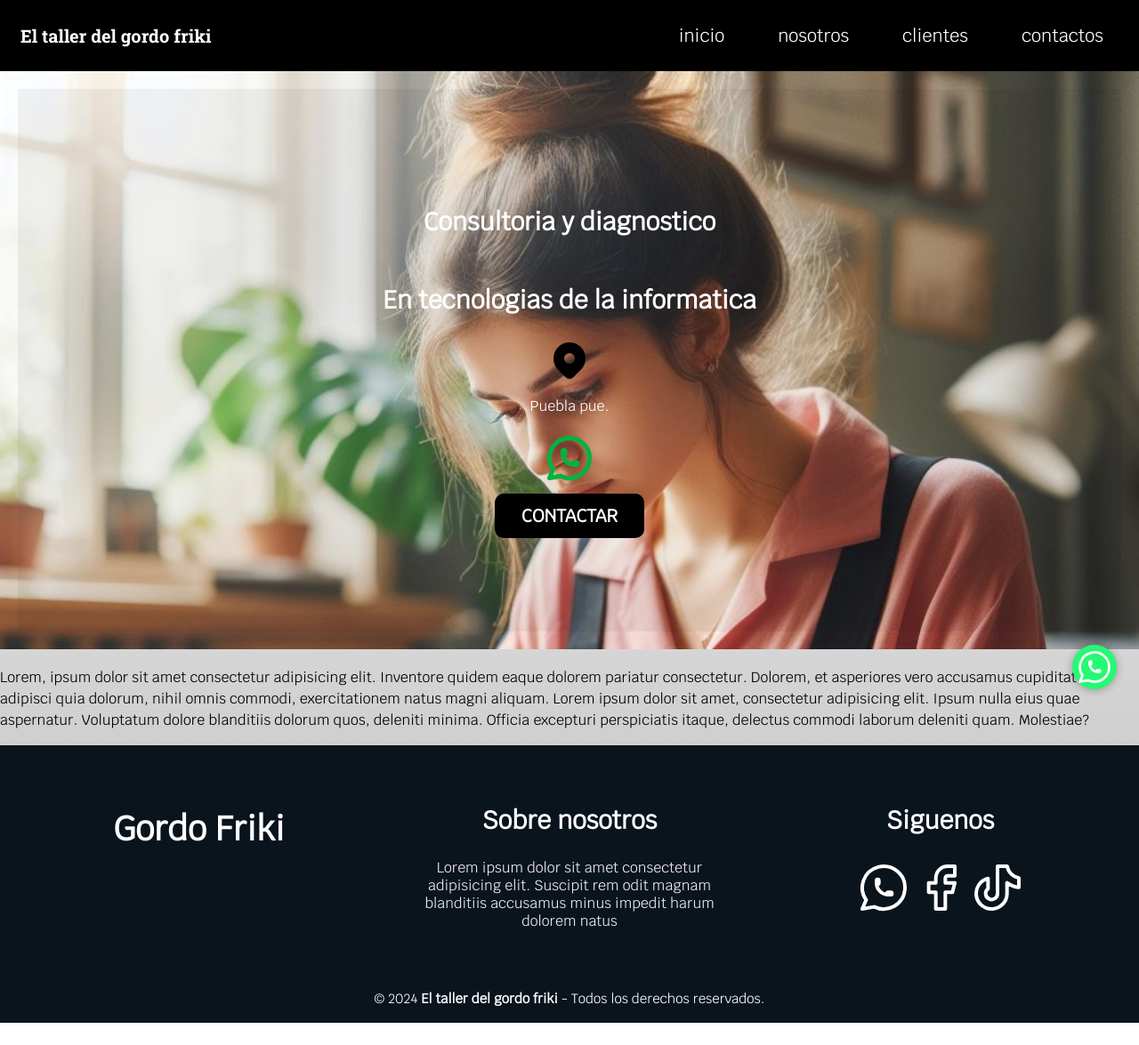
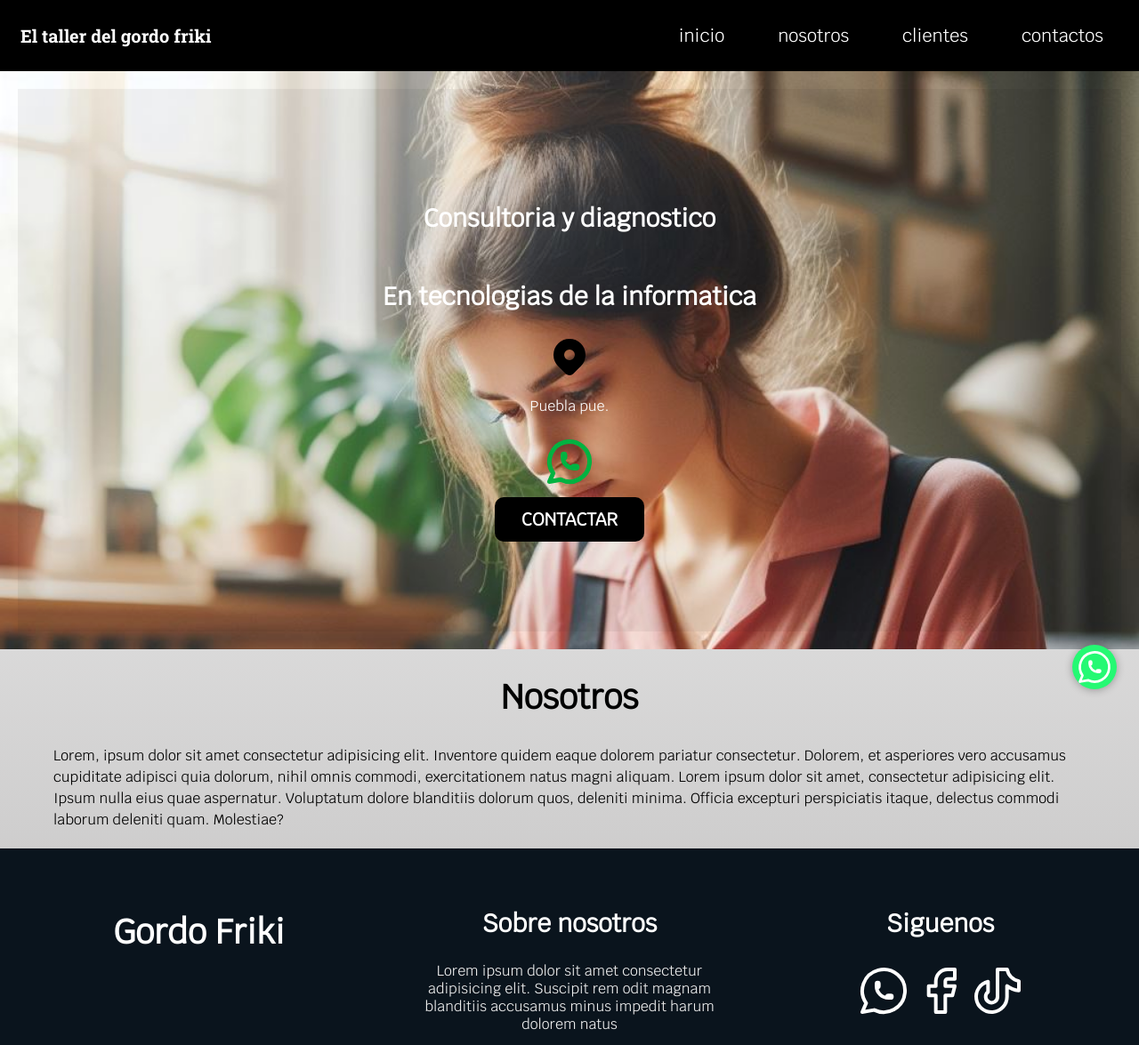
Before and after one commit to Socrates94/SitioGordoFriki, a plain HTML site: page nosotros.html in a window 1280 px wide. Shown: the top 1175 px of the page at 89% size. Before the commit the page ends 1150 px from the top, so only its background shows below. Drawn offline with nearby package versions, Linux system fonts and the light colour scheme.

Commit message:
haciendo cambios al parafo

```diff
--- a/nosotros.html
+++ b/nosotros.html
@@ -109,7 +109,8 @@
         </div>
     </section>
 
-    <main>
+    <main class="contenedor">
+        <h1>Nosotros</h1>
         <p>
             Lorem, ipsum dolor sit amet consectetur adipisicing elit. Inventore quidem eaque dolorem pariatur consectetur. Dolorem, et asperiores vero accusamus cupiditate adipisci quia dolorum, nihil omnis commodi, exercitationem natus magni aliquam.
             Lorem ipsum dolor sit amet, consectetur adipisicing elit. Ipsum nulla eius quae aspernatur. Voluptatum dolore blanditiis dolorum quos, deleniti minima. Officia excepturi perspiciatis itaque, delectus commodi laborum deleniti quam. Molestiae?
--- a/style/style.css
+++ b/style/style.css
@@ -60,6 +60,10 @@ h3 {
 .contenedor {
   max-width: 120rem;
   margin: 0 auto;
+}
+
+p{
+  margin: 2rem;
 }
 
 .sombra {
```
Also changed, not shown: producto.html (added).
